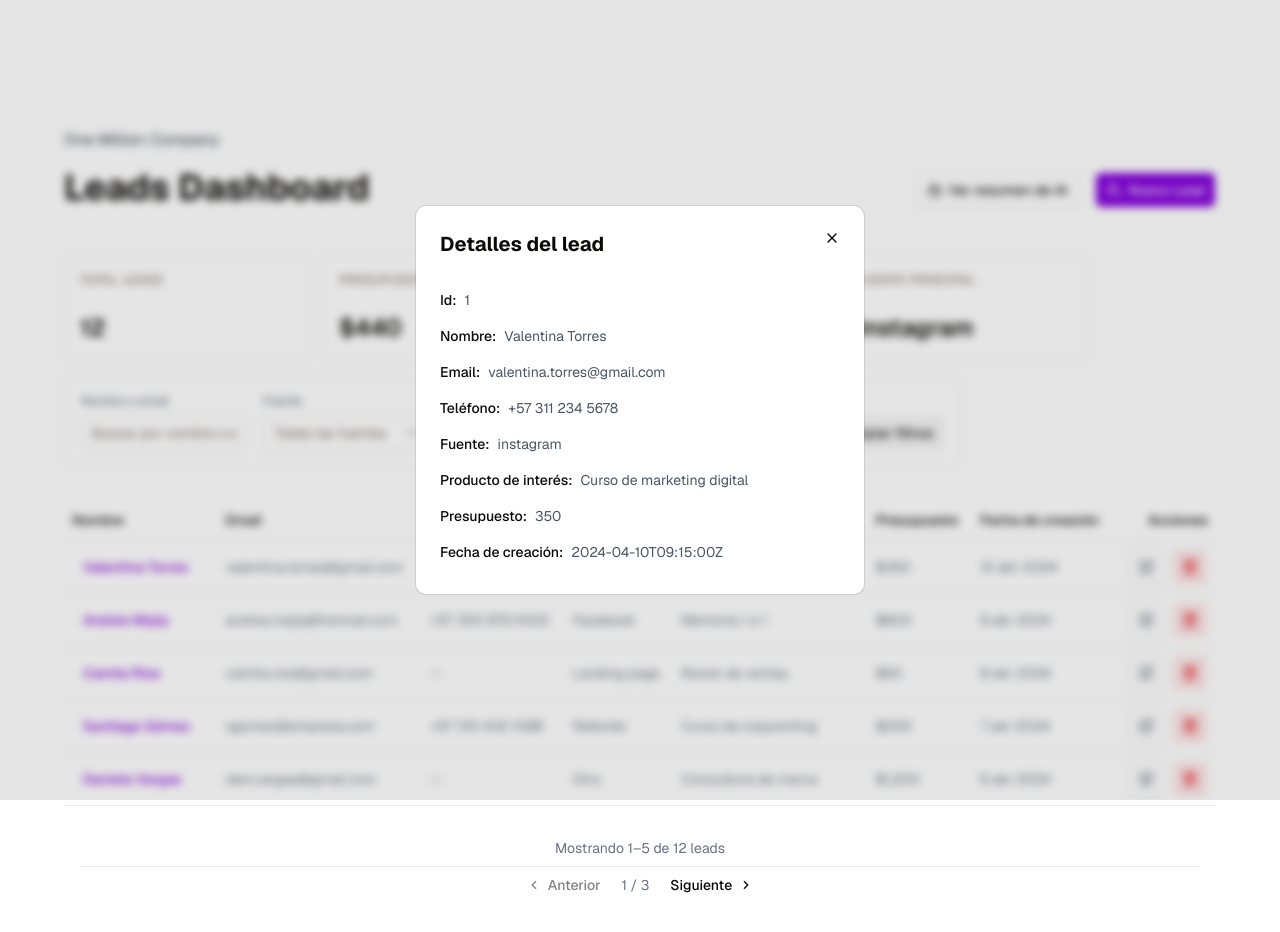
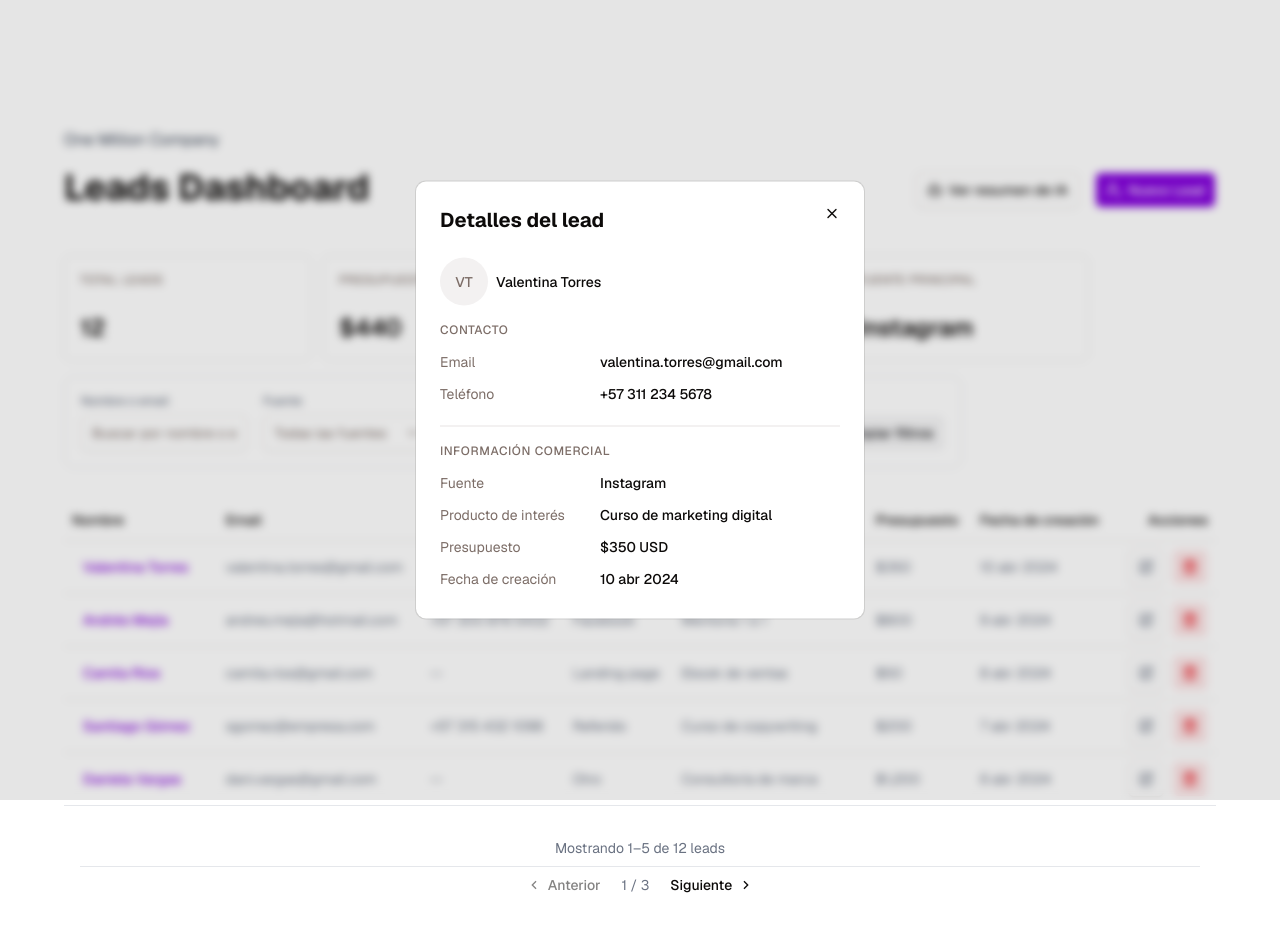
Before and after one commit to felipemunoz85/omc-leads-app, a Next.js app: page /dashboard in a window 1280 px wide. Both pictures are taken after a click on the button "Valentina Torres". Shown: the top 932 px of the page. Built offline with nearby package versions, Linux system fonts and the light colour scheme.

Commit message:
chore: update lead details appearance

```diff
--- a/src/app/dashboard/page.tsx
+++ b/src/app/dashboard/page.tsx
@@ -1,10 +1,11 @@
 'use client'
-import { useCallback, useState } from 'react'
+import { startTransition, useCallback, useEffect, useState } from 'react'
 import { toast } from 'sonner'
 import { UserRoundPlus } from 'lucide-react'
 
 import { Lead } from '@/types/leads'
 import { LeadFormData } from '@/lib/validations'
+import { filterLeads } from '@/lib/utils/leads'
 import { useLeadsStore } from '@/store/leadsStore'
 
 import LeadsPagination from '@/components/leads/LeadsPagination'
@@ -20,29 +21,6 @@ export default function Leads() {
   const leads = useLeadsStore((state) => state.leads)
   const filters = useLeadsStore((state) => state.filters)
 
-  const filteredLeads = leads
-    .filter((lead) => {
-      const search = filters.search.toLowerCase()
-      const matchSearch =
-        !search ||
-        lead.name.toLowerCase().includes(search) ||
-        lead.email.toLowerCase().includes(search)
-
-      const matchSource = !filters.source || lead.source === filters.source
-
-      const matchDateFrom =
-        !filters.dateFrom ||
-        new Date(lead.created_at) >= new Date(filters.dateFrom)
-
-      const matchDateTo =
-        !filters.dateTo || new Date(lead.created_at) <= new Date(filters.dateTo)
-
-      return matchSearch && matchSource && matchDateFrom && matchDateTo
-    })
-    .sort(
-      (a, b) =>
-        new Date(b.created_at).getTime() - new Date(a.created_at).getTime()
-    )
   const addLead = useLeadsStore((state) => state.addLead)
   const updateLead = useLeadsStore((state) => state.updateLead)
   const deleteLead = useLeadsStore((state) => state.deleteLead)
@@ -51,6 +29,7 @@ export default function Leads() {
   const leadsPerPage = useLeadsStore((state) => state.leadsPerPage)
   const setPage = useLeadsStore((state) => state.setPage)
 
+  const filteredLeads = filterLeads(leads, filters)
   const totalPages = Math.ceil(filteredLeads.length / leadsPerPage)
   const paginatedLeads = filteredLeads.slice(
     (currentPage - 1) * leadsPerPage,
@@ -61,7 +40,21 @@ export default function Leads() {
   const [leadToEdit, setLeadToEdit] = useState<Lead | null>(null)
 
   const [isLoading, setIsLoading] = useState(false)
+
+  // TODO: set error message to simulate
   const [error, setError] = useState<string | null>(null)
+
+  useEffect(() => {
+  const timeout = setTimeout(() => setIsLoading(false), 1500)
+  return () => clearTimeout(timeout)
+}, [])
+
+  useEffect(() => {
+    startTransition(() => setIsLoading(true))
+
+    const timeout = setTimeout(() => setIsLoading(false), 800)
+    return () => clearTimeout(timeout)
+  }, [filters])
 
   const onOpenModal = () => {
     setIsModalOpen(true)
--- a/src/components/leads/LeadDetails.tsx
+++ b/src/components/leads/LeadDetails.tsx
@@ -1,23 +1,80 @@
-import React from "react";
-
-import { Lead } from "@/types/leads";
-import { FIELDS_MAP } from "@/lib/utils/constants";
+import { Lead } from '@/types/leads'
+import { SOURCES } from '@/lib/utils/constants'
+import { formatDate, formatCurrency } from '@/lib/utils/format'
 
 type Props = {
   lead: Lead | null
 }
 
-const FIELD_NAMES = Object.keys(FIELDS_MAP)
+function getInitials(name: string): string {
+  return name
+    .split(' ')
+    .slice(0, 2)
+    .map((word) => word[0].toUpperCase())
+    .join('')
+}
+
+interface FieldProps {
+  label: string
+  value?: string | number | null
+}
+
+function Field({ label, value }: FieldProps) {
+  return (
+    <tr>
+      <td className="py-1.5 text-sm text-muted-foreground w-2/5">{label}</td>
+      <td className="py-1.5 text-sm font-medium text-foreground">{value || '—'}</td>
+    </tr>
+  )
+}
+
 export default function LeadDetails({ lead }: Props) {
   if (!lead) return null
+
+  const initials = getInitials(lead.name)
+  const sourceLabel = SOURCES[lead.source as keyof typeof SOURCES] ?? '-'
+
   return (
-    <div className="w-full">
-      {FIELD_NAMES.map((field) => (
-        <div key={field} className="w-full flex gap-2 py-2">
-          <span className="font-medium">{FIELDS_MAP[field as keyof typeof FIELDS_MAP]}:</span>
-          <span className="text-gray-600">{lead[field as keyof typeof lead] as string}</span>
+    <div className="flex flex-col gap-4">
+
+      <div className="flex items-center gap-2">
+        <div className="w-12 h-12 rounded-full bg-muted flex items-center justify-center text-sm font-medium text-muted-foreground shrink-0">
+          {initials}
         </div>
-      ))}
+        <p className="font-medium text-foreground">{lead.name}</p>
+      </div>
+
+      <div className="flex flex-col gap-2">
+        <p className="text-xs font-medium text-muted-foreground uppercase tracking-wider">
+          Contacto
+        </p>
+        <table className="w-full">
+          <tbody>
+            <Field label="Email" value={lead.email} />
+            <Field label="Teléfono" value={lead.phone} />
+          </tbody>
+        </table>
+      </div>
+
+      <hr className="border-border" />
+
+      <div className="flex flex-col gap-2">
+        <p className="text-xs font-medium text-muted-foreground uppercase tracking-wider">
+          Información comercial
+        </p>
+        <table className="w-full">
+          <tbody>
+            <Field label="Fuente" value={sourceLabel} />
+            <Field label="Producto de interés" value={lead.interest_product} />
+            <Field
+              label="Presupuesto"
+              value={lead.budget != null ? `${formatCurrency(lead.budget)} USD` : null}
+            />
+            <Field label="Fecha de creación" value={formatDate(String(lead.created_at))} />
+          </tbody>
+        </table>
+      </div>
+
     </div>
   )
 }
--- a/src/lib/utils/leads.ts
+++ b/src/lib/utils/leads.ts
@@ -0,0 +1,28 @@
+import { Lead, Filters } from '@/types/leads'
+export const filterLeads = (leads: Lead[], filters: Filters): Lead[] => {
+  const filteredLeads: Lead[] = leads
+    .filter((lead) => {
+      const search = filters.search.toLowerCase()
+      const matchSearch =
+        !search ||
+        lead.name.toLowerCase().includes(search) ||
+        lead.email.toLowerCase().includes(search)
+
+      const matchSource = !filters.source || lead.source === filters.source
+
+      const matchDateFrom =
+        !filters.dateFrom ||
+        new Date(lead.created_at) >= new Date(filters.dateFrom)
+
+      const matchDateTo =
+        !filters.dateTo || new Date(lead.created_at) <= new Date(filters.dateTo)
+
+      return matchSearch && matchSource && matchDateFrom && matchDateTo
+    })
+    .sort(
+      (a, b) =>
+        new Date(b.created_at).getTime() - new Date(a.created_at).getTime()
+    )
+
+  return filteredLeads
+}
--- a/src/store/leadsStore.ts
+++ b/src/store/leadsStore.ts
@@ -1,5 +1,6 @@
 import { create } from 'zustand'
-import { Lead } from '@/types/leads'
+import { persist } from 'zustand/middleware'
+import { Lead, Filters } from '@/types/leads'
 import { initialLeads } from '@/lib/leadsData'
 
 function getNextId(leads: Lead[]): number {
@@ -9,12 +10,6 @@ function getNextId(leads: Lead[]): number {
   return maxId + 1
 }
 
-type Filters = {
-  search: string
-  source: string
-  dateFrom: string
-  dateTo: string
-}
 type LeadsState = {
   leads: Lead[]
   filters: Filters
@@ -36,7 +31,9 @@ const defaultFilters: Filters = {
   dateTo: '',
 }
 
-export const useLeadsStore = create<LeadsState>((set, get) => ({
+export const useLeadsStore = create<LeadsState>()(
+  persist(
+    (set, get) => ({
       leads: initialLeads,
       filters: defaultFilters,
       currentPage: 1,
@@ -75,4 +72,10 @@ export const useLeadsStore = create<LeadsState>((set, get) => ({
       resetFilters: () => set({ filters: defaultFilters, currentPage: 1 }),
 
       setPage: (page) => set({ currentPage: page }),
-}))
+    }),
+    {
+      name: 'leads-storage',
+      partialize: (state) => ({ leads: state.leads }),
+    }
+  )
+)
```
Also changed, not shown: src/types/leads/index.ts (+7 -0 lines). Lines whose indentation alone changed are shown as unchanged.
